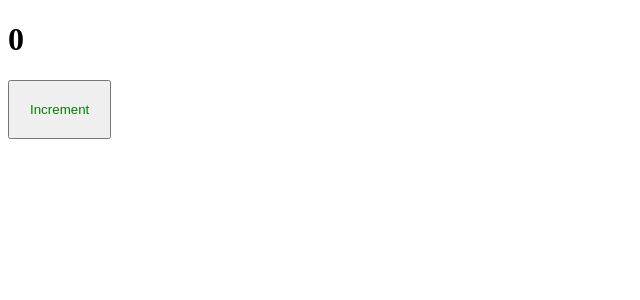
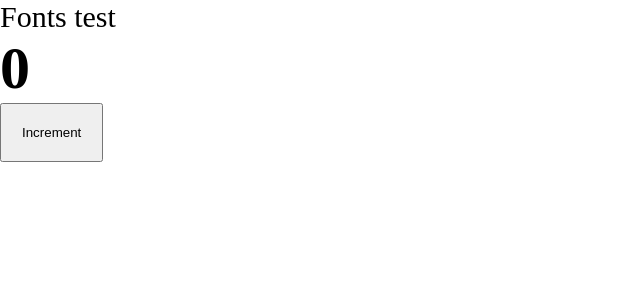
Before and after one commit to avgur89/production-frontend, a React app: page / in a window 1280 px wide. Shown: the top 300 px of the page, without its empty margins (0-640 px from the left). Built offline with nearby package versions, Linux system fonts and the light colour scheme.

Commit message:
Add css modules

```diff
--- a/package.json
+++ b/package.json
@@ -27,12 +27,14 @@
     "@types/webpack-dev-server": "^4.7.2",
     "css-loader": "^6.6.0",
     "html-webpack-plugin": "^5.5.0",
+    "mini-css-extract-plugin": "^2.5.3",
     "sass": "^1.49.9",
     "sass-loader": "^12.6.0",
     "style-loader": "^3.3.1",
     "ts-loader": "^9.2.6",
     "ts-node": "^10.5.0",
     "typescript": "^4.5.5",
+    "typescript-plugin-css-modules": "^3.4.0",
     "webpack": "^5.69.1",
     "webpack-cli": "^4.9.2",
     "webpack-dev-server": "^4.7.4"
--- /dev/null
+++ b/src/App.tsx
@@ -0,0 +1,11 @@
+import { Counter } from "./components/Counter";
+import "./index.scss";
+
+export const App = () => {
+  return (
+    <div className="app">
+      Fonts test
+      <Counter />
+    </div>
+  );
+};
--- a/src/components/Counter.scss
+++ b/src/components/Counter.module.scss
@@ -1,4 +1,7 @@
-button {
+.btn {
   padding: 20px;
+}
+
+.green {
   color: green;
 }
--- a/src/components/Counter.tsx
+++ b/src/components/Counter.tsx
@@ -1,5 +1,5 @@
 import { useState } from "react";
-import "./Counter.scss";
+import classes from "./Counter.module.scss";
 
 export const Counter = () => {
   const [count, setCount] = useState(0);
@@ -9,7 +9,9 @@
   return (
     <div>
       <h1>{count}</h1>
-      <button onClick={increment}>Increment</button>
+      <button className={classes.btn} onClick={increment}>
+        Increment
+      </button>
     </div>
   );
 };
--- /dev/null
+++ b/src/global.d.ts
@@ -0,0 +1 @@
+declare module "*.module.scss";
--- /dev/null
+++ b/src/index.scss
@@ -0,0 +1,9 @@
+* {
+  margin: 0;
+  padding: 0;
+  box-sizing: border-box;
+}
+
+.app {
+  font-size: 30px;
+}
--- a/src/index.tsx
+++ b/src/index.tsx
@@ -1,9 +1,4 @@
 import { render } from "react-dom";
-import { Counter } from "./components/Counter";
+import { App } from "./App";
 
-render(
-  <div>
-    <Counter />
-  </div>,
-  document.getElementById("root")
-);
+render(<App />, document.getElementById("root"));
--- a/tsconfig.json
+++ b/tsconfig.json
@@ -9,7 +9,8 @@
     "moduleResolution": "node",
     "baseUrl": ".",
     "esModuleInterop": true,
-    "allowSyntheticDefaultImports": true
+    "allowSyntheticDefaultImports": true,
+    "plugins": [{ "name": "typescript-plugin-css-modules" }]
   },
   "ts-node": {
     "compilerOptions": {
```
Also changed, not shown: 4 other files (tests, documents, lock files or other folders).
